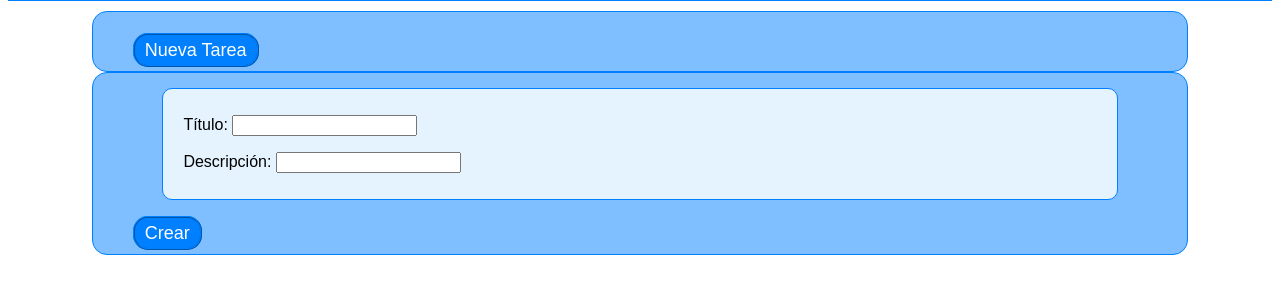
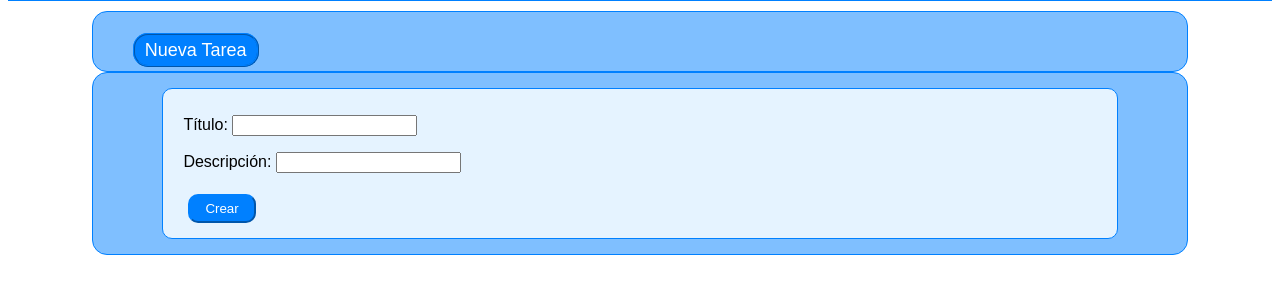
Before and after one commit to RodoDSHub/BackEnd, a Django app: page /nueva-tarea/ in a window 1280 px wide. Shown: the part 229-523 px from the top of the page. Run offline with Django 4.2, Linux system fonts and the light colour scheme.

Commit message:
Ahora funciona Tarea Nueva

```diff
--- a/Grupo8/GestorTareas/templates/nueva_tarea.html
+++ b/Grupo8/GestorTareas/templates/nueva_tarea.html
@@ -13,9 +13,8 @@
     {% csrf_token %}
     <!-- Formulario -->
     {{ form.as_p }}
+    <button class="apButton">Crear</button>
   </form>
-  <br/>
-  <a class="btnNuevo" href="{% url "listado" %}">Crear</a>
 </div>
 
 <!-- Fin del Bloque nuevaTarea-->
--- a/Grupo8/GestorTareas/views.py
+++ b/Grupo8/GestorTareas/views.py
@@ -40,7 +40,7 @@ def nuevaTarea(request):
             'form': NuevaTarea()
         })
     else:
-        Tareas.objects.create(titulo=request.POST['titulo'], descrip=request.POST['descrip'], usuario_id=1)
+        Tareas.objects.create(titulo=request.POST['titulo'], descrip=request.POST['descrip'], completa=False, usuario_id=1)
         return redirect('listado')
 
 def acerca(request):
```
Also changed, not shown: Grupo8/db.sqlite3.
